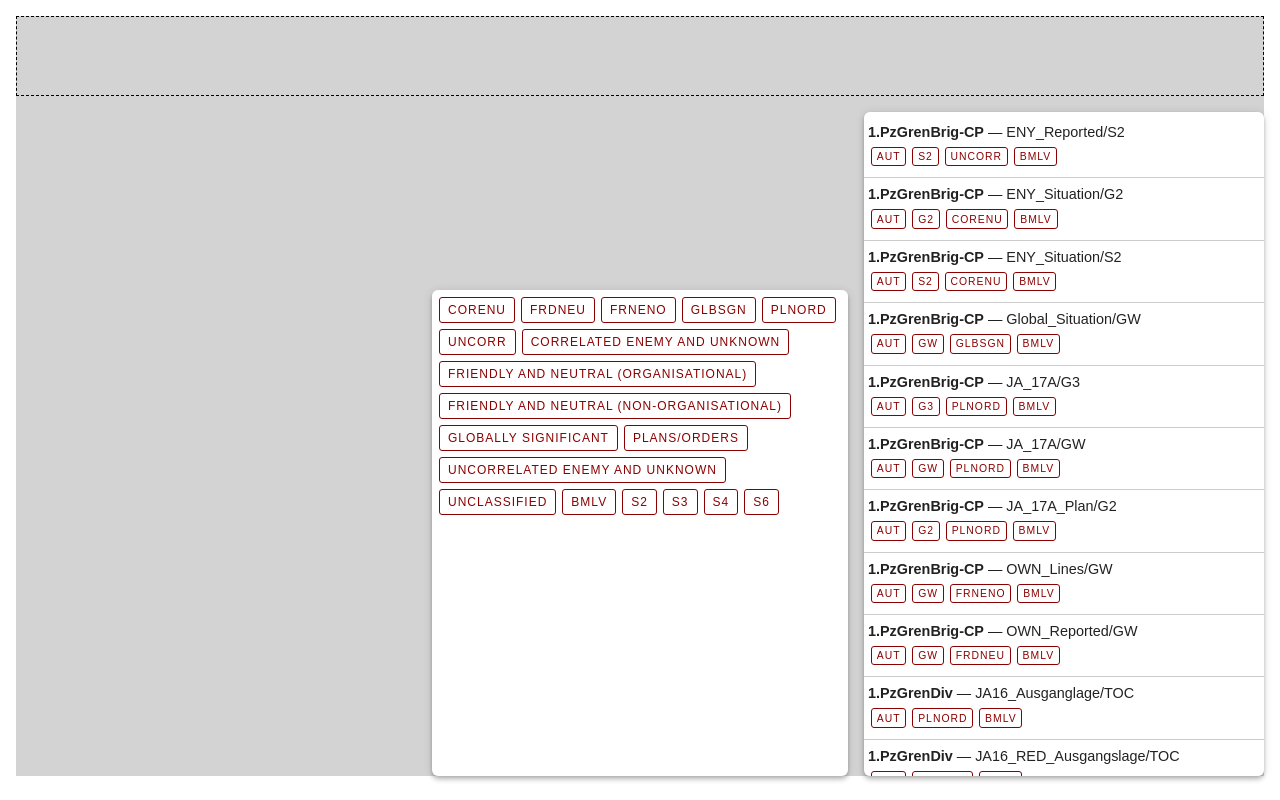
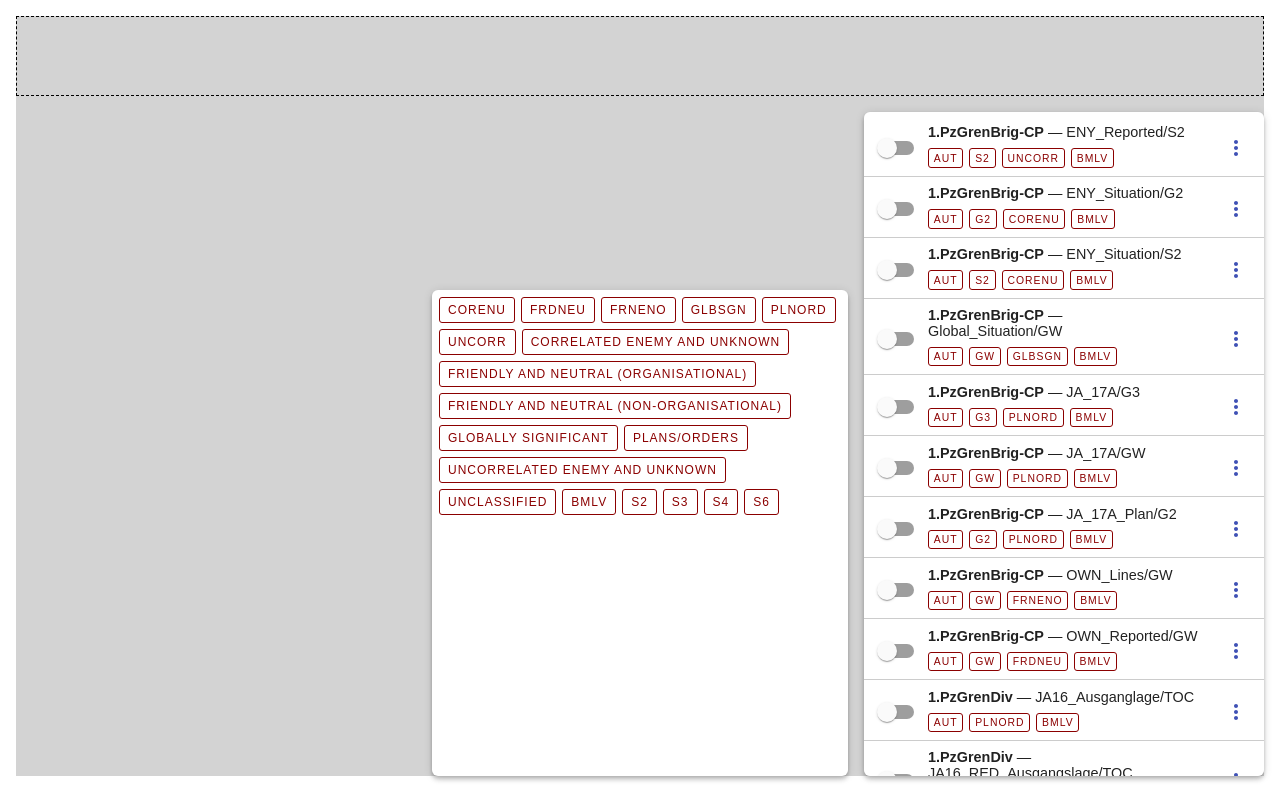
Before and after one commit to dehmer/lab-wirth, a React (Create React App) app: page / in a window 1280 px wide. Built offline with nearby package versions, Linux system fonts and the light colour scheme.

Commit message:
CSS madness!

```diff
--- /dev/null
+++ b/src/NestedList.js
@@ -0,0 +1,138 @@
+import React from 'react'
+import { makeStyles } from '@material-ui/core/styles'
+import List from '@material-ui/core/List'
+import Switch from '@material-ui/core/Switch'
+import IconButton from '@material-ui/core/IconButton'
+import MoreVertIcon from '@material-ui/icons/MoreVert'
+import Collapse from '@material-ui/core/Collapse'
+import ExpandLess from '@material-ui/icons/ExpandLess'
+import ExpandMore from '@material-ui/icons/ExpandMore'
+
+import layers from './layers.json'
+
+const useStyles = makeStyles(theme => ({
+  list: {
+    maxHeight: '0px' // can be any value?
+  },
+
+  inline: {
+    display: 'inline'
+  },
+
+  layer: {
+    backgroundColor: 'white'
+  },
+
+  item: {
+    display: 'grid',
+    gridGap: '10px',
+    gridTemplateColumns: '50px auto 50px',
+    gridTemplateAreas: '"L C R"',
+    marginBottom: '4px',
+    padding: '4px',
+    borderBottom: '1px solid #cccccc',
+    fontFamily: 'adelle-sans, sans-serif',
+    fontSize: '90%'
+  },
+
+  itemLeft: {
+    gridArea: 'L',
+    alignSelf: 'center'
+  },
+
+  itemCenter: {
+    gridArea: 'C',
+    justifySelf: 'start',
+    alignSelf: 'center'
+  },
+
+  itemRight: {
+    gridArea: 'R',
+    justifySelf: 'end',
+    alignSelf: 'center'
+  },
+
+  'tag-area': {
+    marginTop: '4px',
+    marginBottom: '4px',
+    display: 'flex',
+    flexWrap : 'wrap',
+    alignContent: 'flex-start',
+    fontWeight: 100
+  },
+
+  tag: {
+    pointerEvents: 'none',
+    border: '1px solid darkred',
+    borderRadius: '3px',
+    color: 'darkred',
+    fontSize: '.65rem',
+    // height: '1.5rem',
+    // lineHeight: '1.5rem',
+    letterSpacing: '1px',
+    padding: '.2rem .3rem',
+    textAlign: 'center',
+    textTransform: 'uppercase',
+    whiteSpace: 'nowrap',
+    marginTop: '4px',
+    marginRight: '6px'
+  }
+}))
+
+const Tag = props => {
+  const classes = useStyles()
+  const { label } = props
+  const component = label
+    ? <div className={classes.tag}>{label.toUpperCase()}</div>
+    : <></>
+  return component
+}
+
+export default function NestedList() {
+  const classes = useStyles()
+  const [enabled, setEnabled] = React.useState({})
+
+  // const [selectedUri, setSelectedUri] = React.useState(null)
+  // const handleListItemClick = (event, uri) => {
+  //   setSelectedUri(uri);
+  // }
+
+  const handleEnabledSwitch = uri => () => {
+    const state = { ...enabled }
+    state[uri] = !!enabled[uri]
+    setEnabled(state)
+  }
+
+  const groupItem = group => {
+    return (
+      <div className={classes.item} key={group.uri}>
+        <Switch
+          className={classes.itemLeft}
+          checked={enabled[group.uri]}
+          onChange={handleEnabledSwitch(group.uri)}
+          color="primary"
+        />
+        <div
+          className={classes.itemCenter}
+        >
+          <b>{group.organization}</b> — {group.title}
+          <div className={classes['tag-area']}>
+            <Tag label={group.affiliation}></Tag>
+            <Tag label={group.role}></Tag>
+            <Tag label={group.type}></Tag>
+            <Tag label={group.classification}></Tag>
+          </div>
+        </div>
+        <IconButton className={classes.itemRight} color="primary">
+          <MoreVertIcon />
+        </IconButton>
+      </div>
+    )
+  }
+
+  return (
+    <List className={classes.list}>
+      { layers.map(groupItem) }
+    </List>
+  )
+}
--- a/src/Spotlight.js
+++ b/src/Spotlight.js
@@ -1,11 +1,10 @@
 import React from 'react'
 import { makeStyles } from '@material-ui/core/styles'
 import Paper from '@material-ui/core/Paper'
-import SelectedListItem from './SelectedListItem'
+// import SelectedListItem from './SelectedListItem'
+import NestedList from './NestedList'
 
 const useStyles = makeStyles(theme => {
-  console.log('theme', theme)
-
   return {
     paper: {
       pointerEvents: 'auto',
@@ -20,10 +19,9 @@ const useStyles = makeStyles(theme => {
 
 export default () => {
   const classes = useStyles()
-  console.log('classes', classes.paper)
   return (
     <Paper className={classes.paper} elevation={4}>
-      <SelectedListItem/>
+      <NestedList/>
     </Paper>
   )
 }
```
